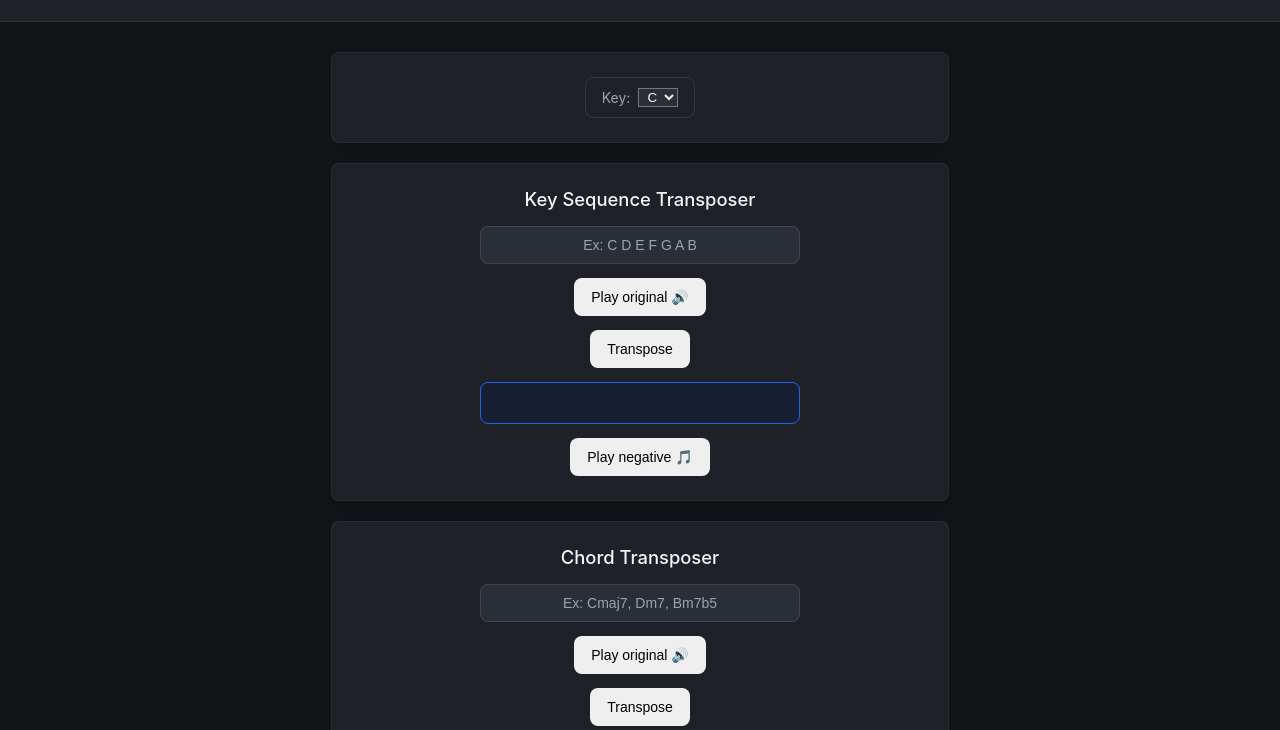
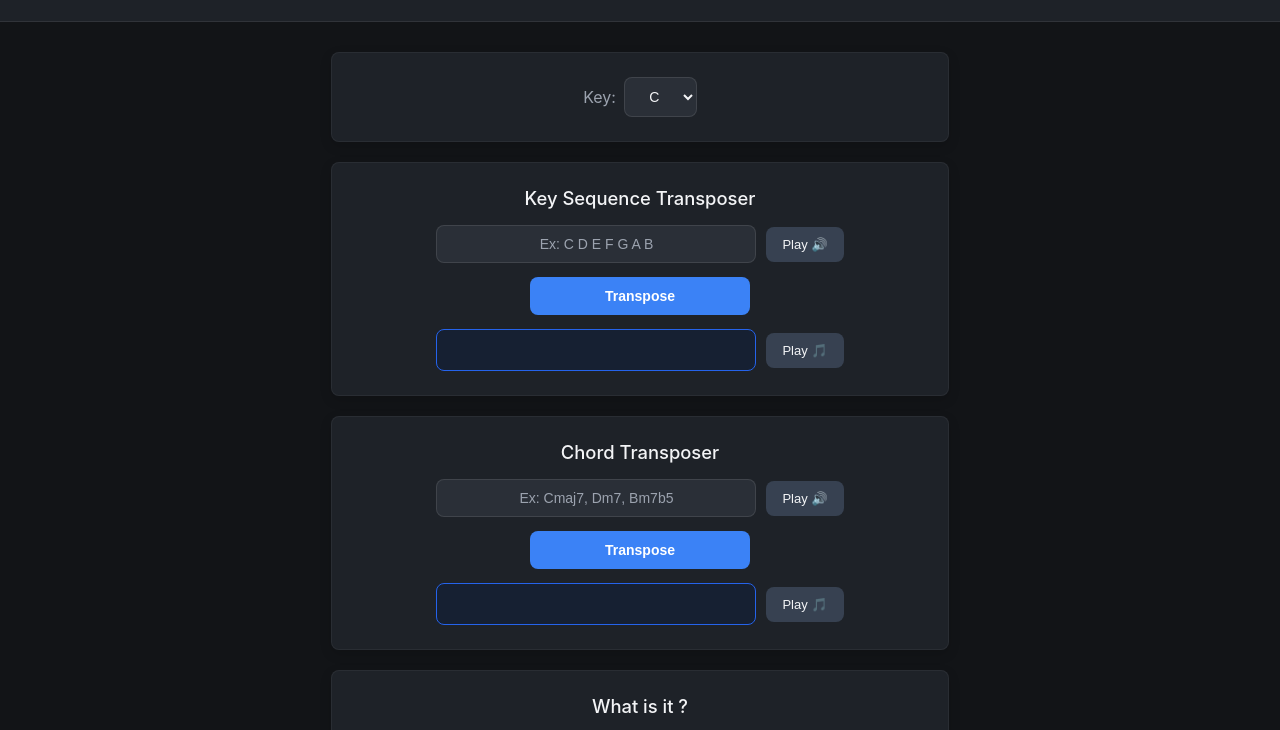
Before and after one commit to cadeli/negative_harmony_w_gpt, a plain HTML site: page index.html in a window 1280 px wide. Shown: the part 56-786 px from the top of the page. Drawn offline with Linux system fonts and the light colour scheme.

Commit message:
Refactor index.html for improved structure and clarity
Updated layout and structure for better organization and user experience.

```diff
--- a/index.html
+++ b/index.html
@@ -16,9 +16,10 @@
     </header>
 
     <section>
+        <!-- TONALITY SELECTOR -->
         <article>
-            <div class="line-item tooltip">Key:
-                <select name="tone_list" id="tone" class="key">
+            <div class="tooltip">Key:
+                <select name="tone_list" id="tone" class="line-item key">
                     <option value="C">C</option>
                     <option value="C#">C#</option>
                     <option value="D">D</option>
@@ -41,13 +42,20 @@
         <article>
             <h2>Key Sequence Transposer</h2>
             <div class="container">
-                <input type="text" id="notes" class="line-item" placeholder="Ex: C D E F G A B">
-                <!-- Bouton lecture Originale -->
-                <button onclick="playOriginalMelody()" class="line-item">Play original 🔊</button>
-                <button onclick="transposer()" class="line-item">Transpose</button>
-                <div id="resultatNotes" class="line-item result"></div>
-                <!-- Bouton lecture Transposée -->
-                <button onclick="playTransposedMelody()" class="line-item">Play negative 🎵</button>
+                <!-- Ligne 1 : Champ de saisie + Bouton écoute originale -->
+                <div class="row-group">
+                    <input type="text" id="notes" class="line-item" placeholder="Ex: C D E F G A B">
+                    <button onclick="playOriginalMelody()" class="line-item btn-audio">Play 🔊</button>
+                </div>
+
+                <!-- Ligne 2 : Bouton Transpose Seul -->
+                <button onclick="transposer()" class="line-item btn-transpose">Transpose</button>
+
+                <!-- Ligne 3 : Résultat + Bouton écoute transposée -->
+                <div class="row-group">
+                    <div id="resultatNotes" class="line-item result"></div>
+                    <button onclick="playTransposedMelody()" class="line-item btn-audio">Play 🎵</button>
+                </div>
             </div>
         </article>
 
@@ -55,13 +63,20 @@
         <article>
             <h2>Chord Transposer</h2>
             <div class="container">
-                <input class="line-item" type="text" id="accord" placeholder="Ex: Cmaj7, Dm7, Bm7b5">
-                <!-- Bouton lecture Originale -->
-                <button onclick="playOriginalChord()" class="line-item">Play original 🔊</button>
-                <button class="line-item" onclick="transposer()">Transpose</button>
-                <div id="resultatAccord" class="line-item result"></div>
-                <!-- Bouton lecture Transposée -->
-                <button onclick="playTransposedChord()" class="line-item">Play negative 🎵</button>
+                <!-- Ligne 1 : Champ de saisie + Bouton écoute originale -->
+                <div class="row-group">
+                    <input type="text" id="accord" class="line-item" placeholder="Ex: Cmaj7, Dm7, Bm7b5">
+                    <button onclick="playOriginalChord()" class="line-item btn-audio">Play 🔊</button>
+                </div>
+
+                <!-- Ligne 2 : Bouton Transpose Seul -->
+                <button onclick="transposer()" class="line-item btn-transpose">Transpose</button>
+
+                <!-- Ligne 3 : Résultat + Bouton écoute transposée -->
+                <div class="row-group">
+                    <div id="resultatAccord" class="line-item result"></div>
+                    <button onclick="playTransposedChord()" class="line-item btn-audio">Play 🎵</button>
+                </div>
             </div>
         </article>
 
@@ -72,12 +87,8 @@
     </section>
 
     <div class="footer">
-        <div class="container">
-            <div>
-                <p>Email: contact@ordrumbox.com </p>
-                <p>&copy; 2024 Ordrumbox Team. | MIT License</p>
-            </div>
-        </div>
+        <p>Email: contact@ordrumbox.com</p>
+        <p>&copy; 2024 Ordrumbox Team. | MIT License</p>
     </div>
 
 </body>
```
